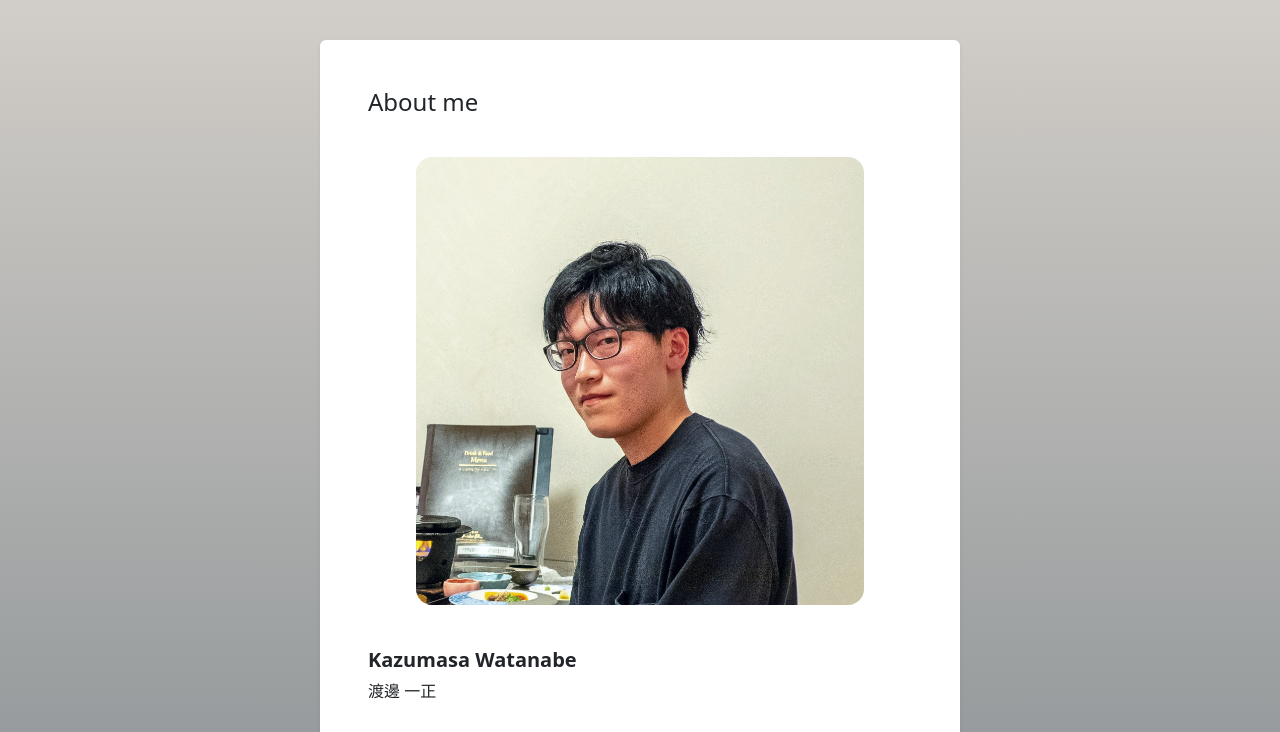
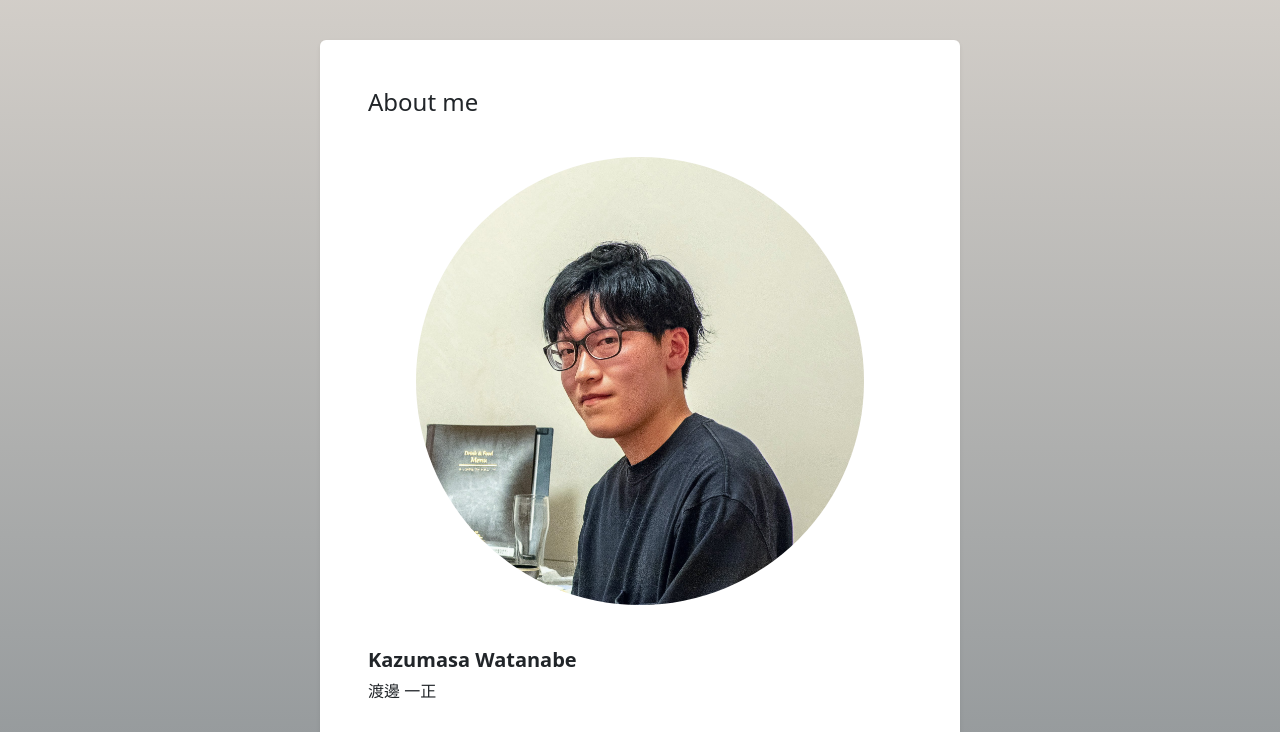
Before and after one commit to k4zumasa/myPortfolio, a plain HTML site: page index.html in a window 1280 px wide. Shown: the part 64-796 px from the top of the page. Drawn offline with nearby package versions, Linux system fonts and the light colour scheme.

Commit message:
change portrait round corner

```diff
--- a/index.html
+++ b/index.html
@@ -43,7 +43,7 @@
                 <div class="d-flex flex-column flex-xxl-row justify-content-lg-around mt-3">
 
                     <div class="d-flex align-items-center justify-content-center col-xxl-3 col-12 px-5 py-3 p-xxl-0">
-                        <img class="img-fluid rounded-4" id="portrait" alt="Responsive image" src="materials\PA110173-2_3.jpg">
+                        <img class="img-fluid rounded-circle" id="portrait" alt="Responsive image" src="materials\PA110173-2_3.jpg">
                     </div>
 
                     <div class="d-flex flex-column containers mt-4 " id="profileLeft">
```
